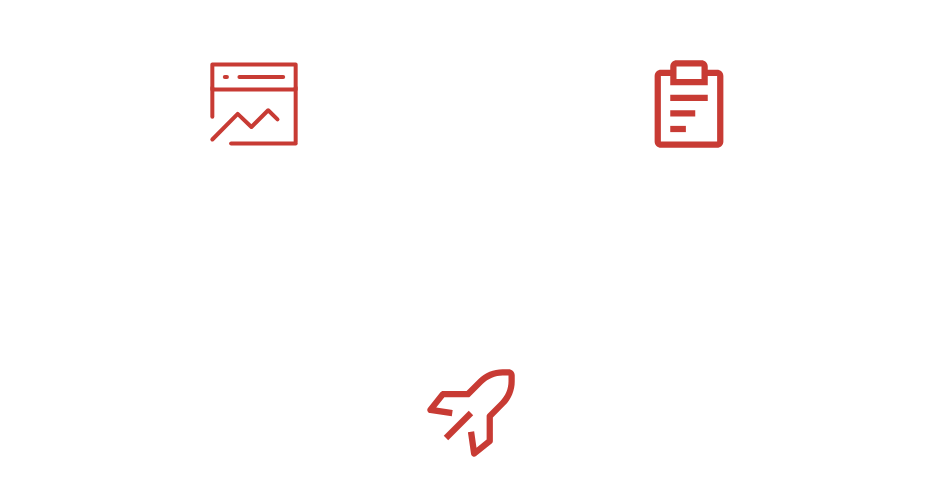
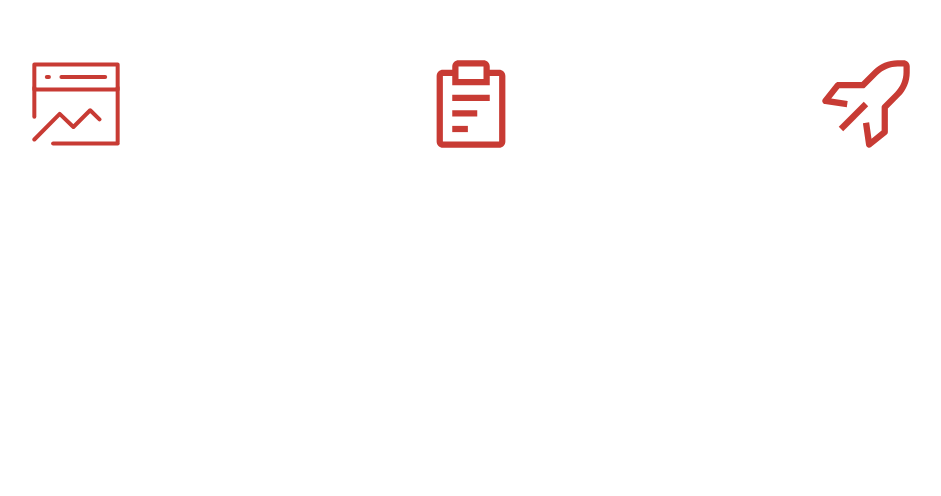
Before and after one commit to TheBuBLiK/bench-studio, a Next.js app: page /components/Values/Values in a window 1280 px wide. Shown: the part 294-790 px from the top of the page, without its empty margins (169-1110 px from the left). Built offline with nearby package versions, Linux system fonts and the light colour scheme.

Commit message:
val blocks remake

```diff
--- a/pages/components/Content/Content.js
+++ b/pages/components/Content/Content.js
@@ -1,6 +1,7 @@
 import About from "../About/About";
 import Values from "../Values/Values";
 import ProjectStarts from "../ProjectStarts/ProjectStarts";
+import Contacts from "../Contacts/Contacts";
 
 const Content = () => {
   return (
--- a/styles/globals.css
+++ b/styles/globals.css
@@ -25,9 +25,7 @@ a {
 }
 
 .white {
-
   color: white;
-
 }
 
 .main-container {
@@ -77,7 +75,6 @@ a {
 /* SIDEBAR STARTS */
 
 .sidebar {
-
   height: 100vh;
   width: 30%;
   color: #fff;
@@ -92,7 +89,6 @@ a {
   margin: 0 auto;
   padding-top: 64px;
   padding-bottom: 105px;
-
 }
 
 .sidebar__wrapper {
@@ -134,7 +130,6 @@ a {
 /* ABOUT STARTS */
 
 .about__container {
-
   margin-top: 125px;
 }
 
@@ -160,7 +155,6 @@ a {
   height: 539px;
   margin-top: 75px;
   margin-left: 30px;
-
 }
 
 /* ABOUT ENDS */
@@ -185,7 +179,7 @@ a {
 
 .val__blocks {
   width: 395px;
-  margin: 20px 20px;
+  margin: 20px 0;
   text-align: center;
 }
 
```
Lines whose indentation alone changed are shown as unchanged.
